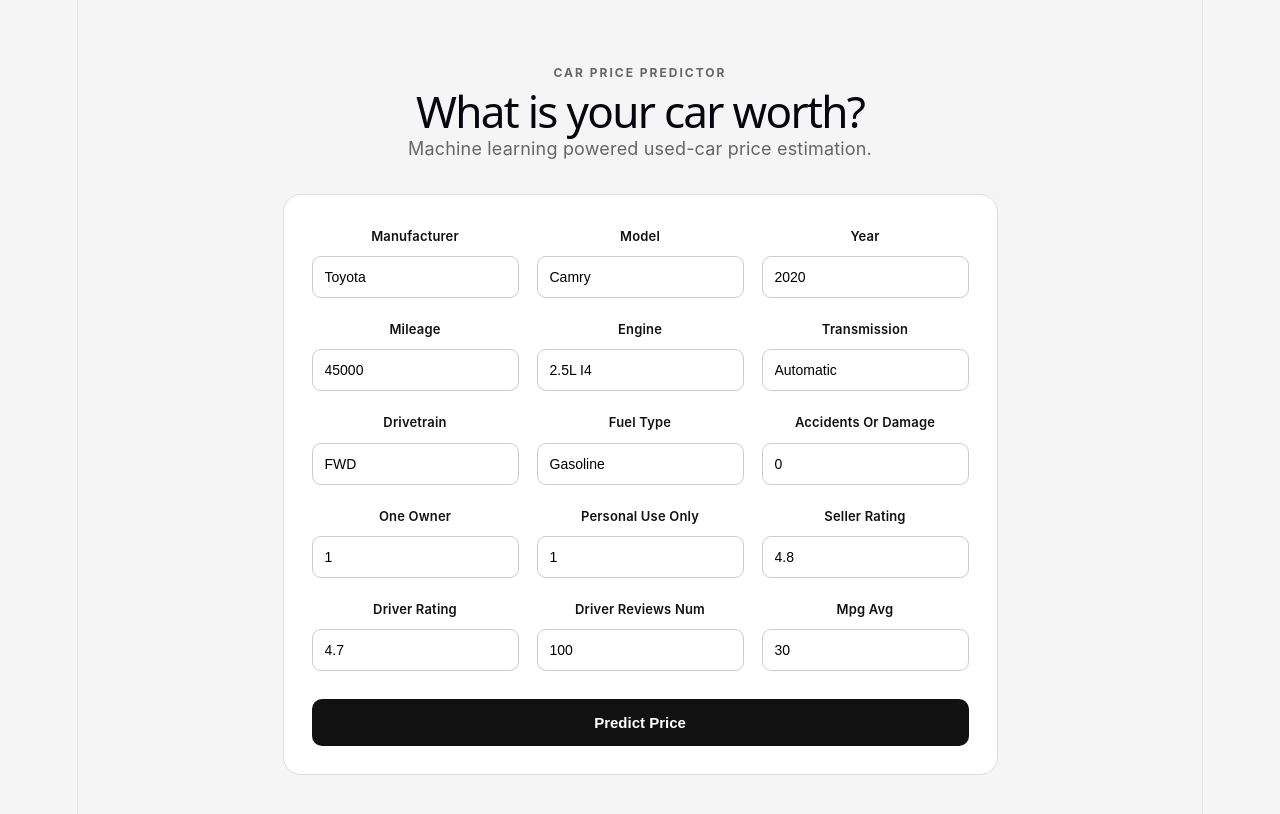
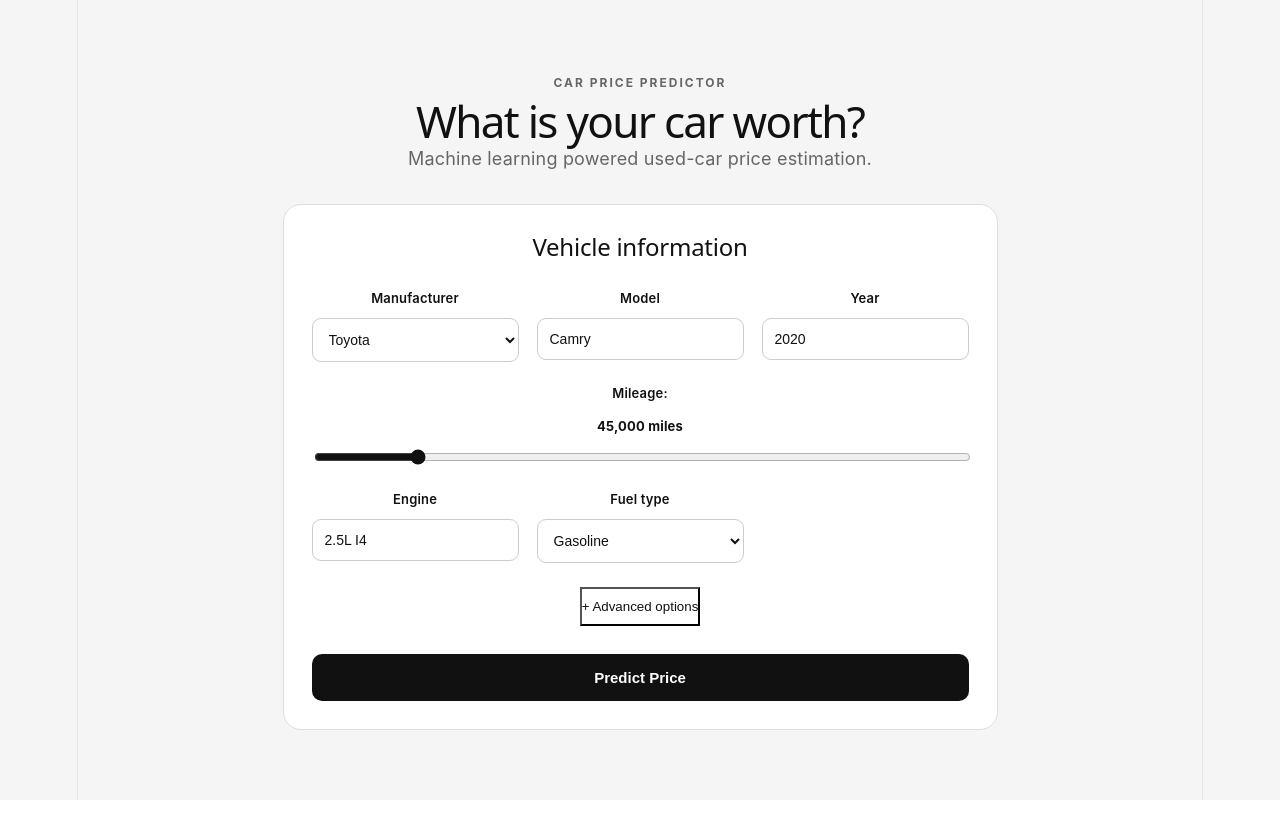
Before and after one commit to olegicks/car-price-predictor, a React app in the folder frontend/: page / in a window 1280 px wide. Shown: the top 814 px of the page. Built offline with nearby package versions, Linux system fonts and the light colour scheme; the HTML template or start-up script is replaced by a standard one.

Commit message:
fix: improve form text visibility

```diff
--- a/frontend/src/App.css
+++ b/frontend/src/App.css
@@ -29,6 +29,7 @@ main {
 .hero h1 {
   font-size: 44px;
   margin: 12px 0;
+  color: #111;
 }
 
 .hero span {
@@ -36,10 +37,16 @@ main {
 }
 
 .card {
-  background: white;
+  background: #fff;
   border: 1px solid #ddd;
   border-radius: 18px;
   padding: 28px;
+}
+
+.card h2 {
+  margin-top: 0;
+  margin-bottom: 24px;
+  color: #111;
 }
 
 .grid {
@@ -54,24 +61,72 @@ label {
   gap: 7px;
   font-size: 13px;
   font-weight: 600;
-  text-transform: capitalize;
+  color: #111;
 }
 
-input {
+input,
+select {
+  width: 100%;
   padding: 12px;
   border: 1px solid #ccc;
   border-radius: 9px;
+  background: #fff;
+  color: #111;
   font-size: 14px;
 }
 
-button {
+select option {
+  background: #fff;
+  color: #111;
+}
+
+input::placeholder {
+  color: #777;
+}
+
+input:focus,
+select:focus {
+  outline: none;
+  border-color: #111;
+}
+
+.full {
+  grid-column: 1 / -1;
+}
+
+input[type="range"] {
+  padding: 0;
+  accent-color: #111;
+}
+
+.advanced-btn {
+  width: auto;
+  margin-top: 24px;
+  padding: 10px 0;
+  background: transparent;
+  color: #111;
+  text-align: left;
+}
+
+.advanced-btn:hover {
+  background: transparent;
+  color: #555;
+}
+
+.advanced {
+  margin-top: 18px;
+  padding-top: 20px;
+  border-top: 1px solid #eee;
+}
+
+button:not(.advanced-btn) {
   width: 100%;
   margin-top: 28px;
   padding: 15px;
   border: 0;
   border-radius: 10px;
   background: #111;
-  color: white;
+  color: #fff;
   font-size: 15px;
   font-weight: 700;
   cursor: pointer;
@@ -98,6 +153,7 @@ button:disabled {
 .result strong {
   display: block;
   margin-top: 8px;
+  color: #111;
   font-size: 36px;
 }
 
@@ -109,4 +165,8 @@ button:disabled {
   .hero h1 {
     font-size: 34px;
   }
+
+  .full {
+    grid-column: auto;
+  }
 }
--- a/frontend/src/App.jsx
+++ b/frontend/src/App.jsx
@@ -7,9 +7,9 @@ const initialData = {
   year: 2020,
   mileage: 45000,
   engine: "2.5L I4",
+  fuel_type: "Gasoline",
   transmission: "Automatic",
   drivetrain: "FWD",
-  fuel_type: "Gasoline",
   accidents_or_damage: 0,
   one_owner: 1,
   personal_use_only: 1,
@@ -21,12 +21,12 @@ const initialData = {
 
 function App() {
   const [form, setForm] = useState(initialData);
+  const [advanced, setAdvanced] = useState(false);
   const [price, setPrice] = useState(null);
   const [loading, setLoading] = useState(false);
 
-  const update = (key, value) => {
+  const update = (key, value) =>
     setForm({ ...form, [key]: value });
-  };
 
   const predict = async () => {
     setLoading(true);
@@ -40,6 +40,8 @@ function App() {
 
       const data = await response.json();
       setPrice(data.predicted_price);
+    } catch {
+      alert("Could not connect to the prediction API.");
     } finally {
       setLoading(false);
     }
@@ -54,26 +56,165 @@ function App() {
       </section>
 
       <section className="card">
+        <h2>Vehicle information</h2>
+
         <div className="grid">
-          {Object.entries(form).map(([key, value]) => (
-            <label key={key}>
-              {key.replaceAll("_", " ")}
+          <label>
+            Manufacturer
+            <select
+              value={form.manufacturer}
+              onChange={(e) => update("manufacturer", e.target.value)}
+            >
+              <option>Toyota</option>
+              <option>Ford</option>
+              <option>Honda</option>
+              <option>BMW</option>
+              <option>Mercedes-Benz</option>
+              <option>Chevrolet</option>
+              <option>Volkswagen</option>
+              <option>Nissan</option>
+              <option>Hyundai</option>
+              <option>Kia</option>
+            </select>
+          </label>
+
+          <label>
+            Model
+            <input
+              value={form.model}
+              onChange={(e) => update("model", e.target.value)}
+              placeholder="e.g. Camry"
+            />
+          </label>
+
+          <label>
+            Year
+            <input
+              type="number"
+              value={form.year}
+              onChange={(e) => update("year", Number(e.target.value))}
+            />
+          </label>
+
+          <label className="full">
+            Mileage: <strong>{form.mileage.toLocaleString()} miles</strong>
+            <input
+              type="range"
+              min="0"
+              max="300000"
+              step="1000"
+              value={form.mileage}
+              onChange={(e) => update("mileage", Number(e.target.value))}
+            />
+          </label>
+
+          <label>
+            Engine
+            <input
+              value={form.engine}
+              onChange={(e) => update("engine", e.target.value)}
+              placeholder="e.g. 2.5L I4"
+            />
+          </label>
+
+          <label>
+            Fuel type
+            <select
+              value={form.fuel_type}
+              onChange={(e) => update("fuel_type", e.target.value)}
+            >
+              <option>Gasoline</option>
+              <option>Diesel</option>
+              <option>Electric</option>
+              <option>Hybrid</option>
+              <option>Flex Fuel</option>
+              <option>Other</option>
+            </select>
+          </label>
+        </div>
+
+        <button
+          className="advanced-btn"
+          onClick={() => setAdvanced(!advanced)}
+        >
+          {advanced ? "− Hide advanced options" : "+ Advanced options"}
+        </button>
+
+        {advanced && (
+          <div className="grid advanced">
+            <label>
+              Transmission
+              <select
+                value={form.transmission}
+                onChange={(e) => update("transmission", e.target.value)}
+              >
+                <option>Automatic</option>
+                <option>Manual</option>
+                <option>CVT</option>
+                <option>Other</option>
+              </select>
+            </label>
+
+            <label>
+              Drivetrain
+              <select
+                value={form.drivetrain}
+                onChange={(e) => update("drivetrain", e.target.value)}
+              >
+                <option>FWD</option>
+                <option>RWD</option>
+                <option>AWD</option>
+                <option>4WD</option>
+              </select>
+            </label>
+
+            <label>
+              Accidents / damage
+              <select
+                value={form.accidents_or_damage}
+                onChange={(e) =>
+                  update("accidents_or_damage", Number(e.target.value))
+                }
+              >
+                <option value="0">No</option>
+                <option value="1">Yes</option>
+              </select>
+            </label>
+
+            <label>
+              One owner
+              <select
+                value={form.one_owner}
+                onChange={(e) => update("one_owner", Number(e.target.value))}
+              >
+                <option value="1">Yes</option>
+                <option value="0">No</option>
+              </select>
+            </label>
+
+            <label>
+              Personal use only
+              <select
+                value={form.personal_use_only}
+                onChange={(e) =>
+                  update("personal_use_only", Number(e.target.value))
+                }
+              >
+                <option value="1">Yes</option>
+                <option value="0">No</option>
+              </select>
+            </label>
+
+            <label>
+              MPG
               <input
-                type={typeof value === "number" ? "number" : "text"}
-                step="any"
-                value={value}
-                onChange={(e) =>
-                  update(
-                    key,
-                    typeof value === "number"
-                      ? Number(e.target.value)
-                      : e.target.value
-                  )
-                }
+                type="number"
+                value={form.mpg_avg}
+                onChange={(e) => update("mpg_avg", Number(e.target.value))}
               />
             </label>
-          ))}
-        </div>
+          </div>
+        )}
 
         <button onClick={predict} disabled={loading}>
           {loading ? "Predicting..." : "Predict Price"}
@@ -82,7 +223,12 @@ function App() {
         {price !== null && (
           <div className="result">
             <span>Estimated market price</span>
-            <strong>${price.toLocaleString()}</strong>
+            <strong>
+              ${price.toLocaleString("en-US", {
+                minimumFractionDigits: 2,
+                maximumFractionDigits: 2,
+              })}
+            </strong>
           </div>
         )}
       </section>
```
